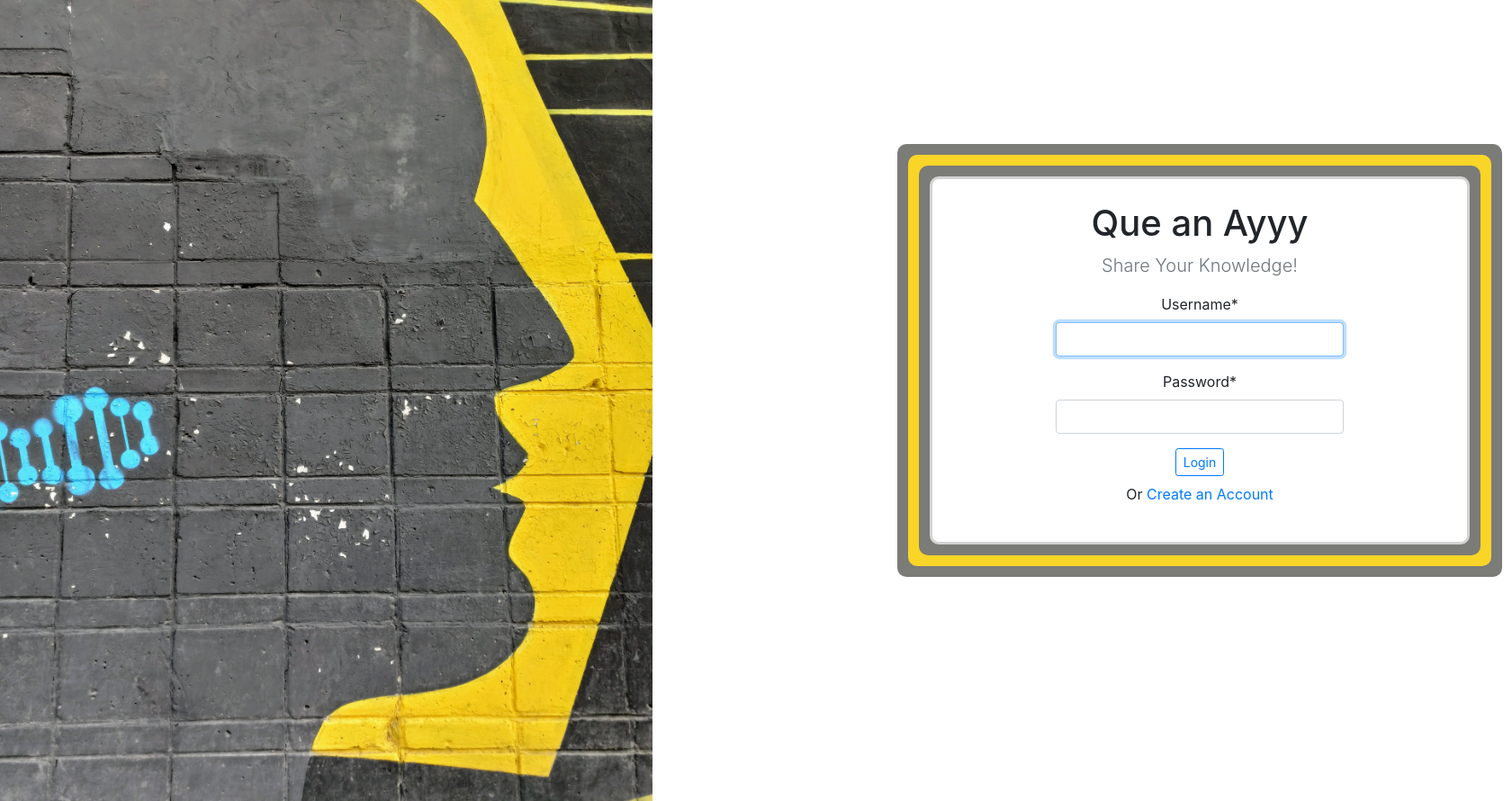
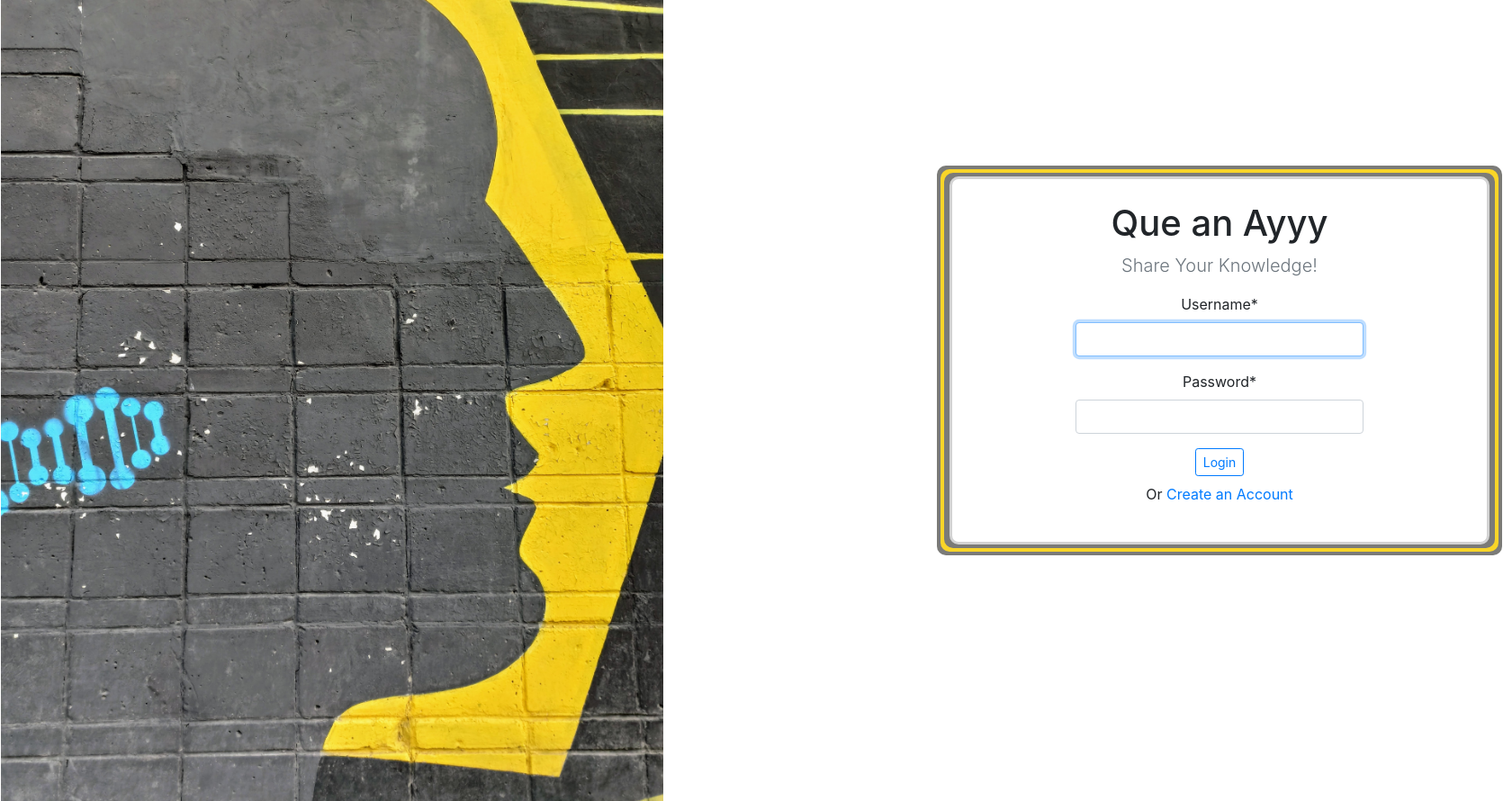
Before and after one commit to jordanengstrom/quora_clone, a Django app: page /accounts/login/ in a window 1680 px wide. Shown: the whole page at 90% size. Run offline with Django 3.2, Linux system fonts and the light colour scheme; some libraries are stand-ins or nearby versions.

Commit message:
thinned out reg form border

```diff
--- a/quora_clone/templates/auth_layout.html
+++ b/quora_clone/templates/auth_layout.html
@@ -13,25 +13,25 @@
 #border-box-1 {
   background-color: #7b7b78;
   border-radius: 10px;
-  width: 42rem;
-  padding-left: 0.75rem;
-  padding-top: 0.75rem;
-  padding-bottom: 0.75rem;
+  width: 39.25rem;
+  padding-left: 0.25rem;
+  padding-top: 0.25rem;
+  padding-bottom: 0.25rem;
 }
 #border-box-2 {
   background-color: #f9d528;
   border-radius: 10px;
-  width: 40.5rem;
-  padding-top: 0.75rem;
-  padding-bottom: 0.75rem;
-  padding-left: 0.75rem;
+  width: 38.75rem;
+  padding-top: 0.25rem;
+  padding-bottom: 0.25rem;
+  padding-left: 0.25rem;
 }
 #border-box-3 {
   background-color: #7b7b78; /*#5aebfa;*/
   border-radius: 10px;
-  width: 39rem;
-  padding-top: 0.75rem;
-  padding-bottom: 0.75rem;
+  width: 38.25rem;
+  padding-top: 0.25rem;
+  padding-bottom: 0.25rem;
 }
 .container {
   height: 100vh;
@@ -57,7 +57,7 @@
 }
 .outer-area {
   margin-right: -15rem;
-  padding-left: 17rem;
+  padding-left: 19rem;
 }
 #question-head-img {
   width: 46rem;
```
